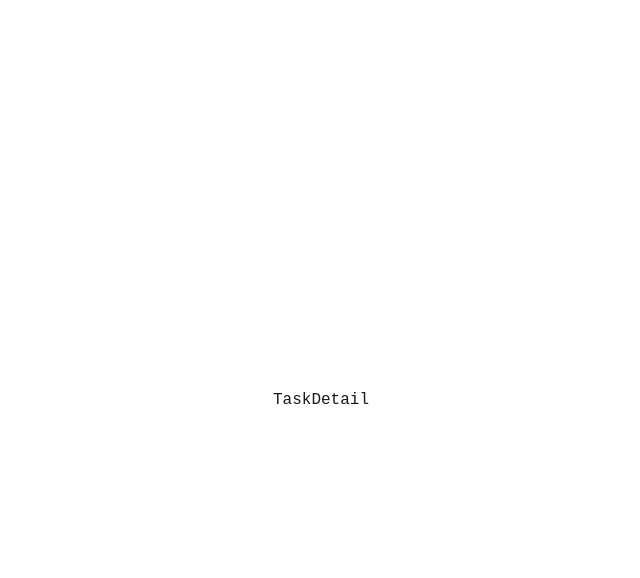
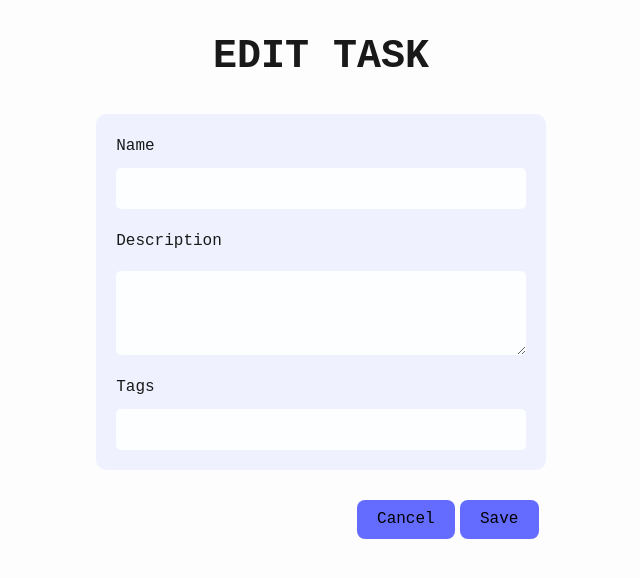
Before and after one commit to mayra-palomares/tasks-react-app, a React (Vite) app: page /tasks/64b3ead5d292837de4062fd1 in a window 1280 px wide. Shown: the top 578 px of the page, without its empty margins (319-959 px from the left). Built offline with nearby package versions, Linux system fonts and the light colour scheme.

Commit message:
Add Edit form and improve styles

```diff
--- a/src/App.css
+++ b/src/App.css
@@ -1,10 +1,11 @@
+body {
+	margin: 0;
+}
+
 #root {
 	width: 100%;
+	min-height: 100vh;
 	margin: 0 auto;
-	padding: 2rem;
-
-	display: flex;
-	justify-content: center;
 
 	font-size: large;
 	font-weight: 400;
@@ -13,20 +14,13 @@
 
 	color-scheme: light dark;
 	color: #191919;
-	background-color: #ffffff;
+	background-color: #fbfafa60;
 
 	font-synthesis: none;
 	text-rendering: optimizeLegibility;
 	-webkit-font-smoothing: antialiased;
 	-moz-osx-font-smoothing: grayscale;
 	-webkit-text-size-adjust: 100%;
-}
-
-body {
-	margin: 0;
-	display: flex;
-	place-items: center;
-	min-height: 100vh;
 }
 
 button {
@@ -51,16 +45,24 @@ button:focus-visible {
 }
 
 .container {
+	width: 100%;
+	height: 100vh;
+	display: flex;
+	flex-direction: column;
+	justify-content: flex-start;
+	align-items: center;
+}
+
+.task-page {
 	width: 60%;
 	display: flex;
 	flex-direction: column;
 	align-items: flex-start;
-	justify-content: center;
 }
 
 .list {
 	width: 100%;
-	background-color: #f4f7fd;
+	background-color: #e5e8f8;
 	padding: 5px;
 	border-radius: 20px;
 	gap: 10px;
@@ -68,6 +70,7 @@ button:focus-visible {
 
 .title {
 	align-self: center;
+	font-size: 2.5rem;
 }
 
 .task {
@@ -81,9 +84,86 @@ button:focus-visible {
 	gap: 50px;
 }
 
-.actionButtons {
+.action-buttons {
 	display: flex;
 	gap: 5px;
 	align-items: center;
 	justify-content: center;
 }
+
+.task-detail {
+	width: 40%;
+	height: fit-content;
+	margin-top: 100px 50px 0;
+	display: flex;
+	flex-direction: column;
+	justify-content: center;
+	align-items: center;
+}
+
+.form {
+	width: 80%;
+	margin-bottom: 30px;
+	padding: 20px;
+	background-color: #eff1ff;
+	border-radius: 10px;
+	display: flex;
+	flex-direction: column;
+	gap: 20px;
+	justify-content: center;
+	align-items: flex-start;
+}
+
+.form-group {
+	width: 100%;
+	display: flex;
+	flex-direction: column;
+	gap: 10px;
+}
+
+.form-group > label {
+	flex: 1;
+	font-size: large;
+	font-weight: 500;
+}
+
+.form-group > input,
+textarea {
+	flex: 2;
+	background-color: #ffffffe7;
+	border-color: #737373ef;
+	border-style: none;
+	border-radius: 5px;
+	color: #191919;
+	font-size: large;
+	padding: 10px;
+}
+
+.edit-action-buttons {
+	width: 100%;
+	margin-right: 15%;
+	display: flex;
+	gap: 5px;
+	align-items: center;
+	justify-content: flex-end;
+}
+
+@media only screen and (max-width: 1200px) {
+	.task-page {
+		width: 70%;
+	}
+
+	.task-detail {
+		width: 60%;
+	}
+}
+
+@media only screen and (max-width: 800px) {
+	.task-page {
+		width: 80%;
+	}
+
+	.task-detail {
+		width: 80%;
+	}
+}
--- a/src/App.tsx
+++ b/src/App.tsx
@@ -15,7 +15,11 @@ function App() {
 		},
 	]);
 
-	return <RouterProvider router={router} />;
+	return (
+		<div className="container">
+			<RouterProvider router={router} />
+		</div>
+	);
 }
 
 export default App;
--- a/src/components/ActionButtons.tsx
+++ b/src/components/ActionButtons.tsx
@@ -24,13 +24,20 @@ const DeleteButton = ({ taskId }: Props) => {
 	);
 };
 
-const ActionButtons = ({ taskId }: Props) => {
+export const ListItemActionButtons = ({ taskId }: Props) => {
 	return (
-		<div className="actionButtons">
+		<div className="action-buttons">
 			<EditButton taskId={taskId} />
 			<DeleteButton taskId={taskId} />
 		</div>
 	);
 };
 
-export default ActionButtons;
+export const EditActionButtons = () => {
+	return (
+		<div className="edit-action-buttons">
+			<button>Cancel</button>
+			<button>Save</button>
+		</div>
+	);
+};
--- /dev/null
+++ b/src/components/TaskForm.tsx
@@ -0,0 +1,25 @@
+function TaskForm() {
+	return (
+		<form className="form" autoComplete="off" autoCorrect="off">
+			<div className="form-group">
+				<label>Name</label>
+				<input type="text" name="name" autoComplete="off" autoCorrect="off" />
+			</div>
+			<div className="form-group">
+				<label>Description</label>
+				<textarea
+					name="description"
+					autoComplete="off"
+					autoCorrect="off"
+					rows={4}
+				/>
+			</div>
+			<div className="form-group">
+				<label>Tags</label>
+				<input type="text" name="tags" />
+			</div>
+		</form>
+	);
+}
+
+export default TaskForm;
--- a/src/components/TaskItem.tsx
+++ b/src/components/TaskItem.tsx
@@ -1,5 +1,5 @@
 import { Task } from '../types/Task';
-import ActionButtons from './ActionButtons';
+import { ListItemActionButtons } from './ActionButtons';
 
 type Props = {
 	task: Task;
@@ -12,7 +12,7 @@ const TaskItem = ({ task }: Props) => {
 				<h3>{task.title}</h3>
 				<p>{task.description}</p>
 			</div>
-			<ActionButtons taskId={task._id} />
+			<ListItemActionButtons taskId={task._id} />
 		</li>
 	);
 };
--- a/src/pages/TaskDetail.tsx
+++ b/src/pages/TaskDetail.tsx
@@ -1,5 +1,14 @@
+import { EditActionButtons } from '../components/ActionButtons';
+import TaskForm from '../components/TaskForm';
+
 const TaskDetail = () => {
-	return <div>TaskDetail</div>;
+	return (
+		<div className="task-detail">
+			<h1 className="title">EDIT TASK</h1>
+			<TaskForm />
+			<EditActionButtons taskId={''} />
+		</div>
+	);
 };
 
 export default TaskDetail;
--- a/src/pages/Tasks.tsx
+++ b/src/pages/Tasks.tsx
@@ -3,7 +3,7 @@ import data from '../mocks/tasks.json';
 
 const Tasks = () => {
 	return (
-		<main className="container">
+		<main className="task-page">
 			<h1 className="title">TASK LIST</h1>
 			<button>Add Task</button>
 			<TaskList tasks={data} />
```
